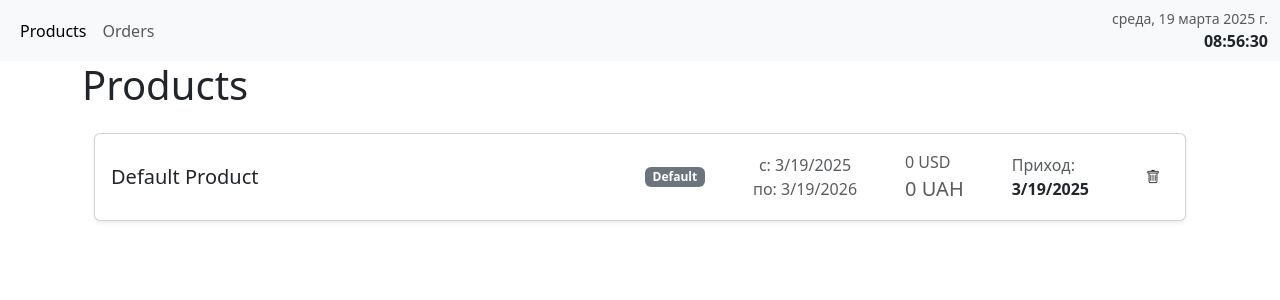
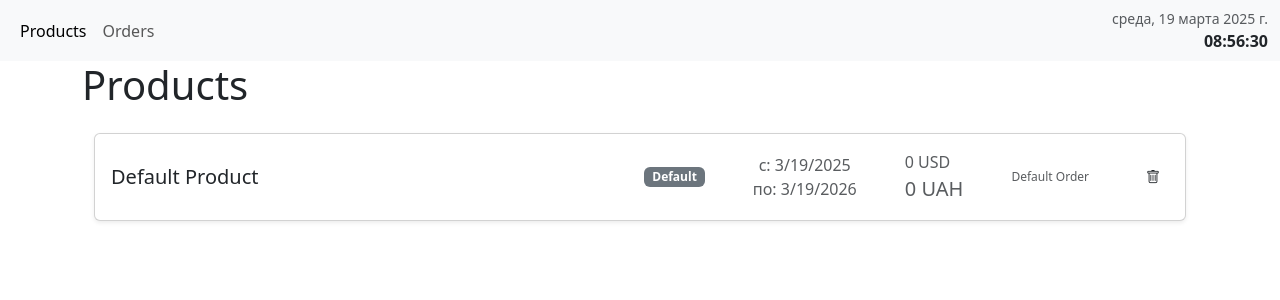
Before and after one commit to badday182/berkun-dzencode-test, a Next.js app in the folder my-app/: page /products in a window 1280 px wide. Shown: the top 300 px of the page. Built offline with nearby package versions, Linux system fonts and the light colour scheme.

Commit message:
Refactor data fetching in Orders and Products components; update state management and improve CSS styles for ProductsCard

```diff
--- a/my-app/src/app/orders/page.tsx
+++ b/my-app/src/app/orders/page.tsx
@@ -8,7 +8,6 @@ import {
 } from "@/lib/features/orders/ordersSlice";
 import { formatDate, formatDateShort } from "@/utils/formatDate";
 import getOrderStats from "@/utils/getOrderStats";
-import { Order, Product } from "@/types";
 import { ordersData, productsData } from "@/base/app";
 import { useAppDispatch, useAppSelector } from "@/lib/hooks";
 import OrderCard from "@/components/orderCard";
@@ -40,8 +39,8 @@ const Orders = () => {
       try {
         // Simulating fetching the data
 
-        dispatch(setOrders(ordersData));
-        dispatch(setProducts(productsData));
+        !!orders ? dispatch(setOrders(ordersData)) : null;
+        !!products ? dispatch(setProducts(productsData)) : null;
         setLoading(false);
       } catch (error) {
         console.error("Error fetching data:", error);
--- a/my-app/src/app/products/page.tsx
+++ b/my-app/src/app/products/page.tsx
@@ -1,6 +1,40 @@
+"use client";
+
 import ProductsCard from "@/components/productsCard";
+import {
+  setOrders,
+  setProducts,
+} from "@/lib/features/dataOrdersAndProducts/ordersAndProductsSlice";
+import { useAppDispatch, useAppSelector } from "@/lib/hooks";
+import { useEffect, useState } from "react";
+import { ordersData, productsData } from "@/base/app";
 
 const Products = () => {
+  const [loading, setLoading] = useState(true);
+  const orders = useAppSelector((state) => state.ordersAndProductsData.orders);
+  const products = useAppSelector(
+    (state) => state.ordersAndProductsData.products
+  );
+
+  const dispatch = useAppDispatch();
+  useEffect(() => {
+    // In a real application need fetch data
+    // This is a demonstration
+    const fetchData = async () => {
+      try {
+        // Simulating fetching the data
+
+        !!orders ? dispatch(setOrders(ordersData)) : null;
+        !!products ? dispatch(setProducts(productsData)) : null;
+        setLoading(false);
+      } catch (error) {
+        console.error("Error fetching data:", error);
+        setLoading(false);
+      }
+    };
+
+    fetchData();
+  }, []);
   return (
     <div className="container">
       <h1 className="mb-4">Products</h1>
--- a/my-app/src/components/productsCard/index.module.css
+++ b/my-app/src/components/productsCard/index.module.css
@@ -2,11 +2,15 @@
   transition: box-shadow 0.3s ease;
 }
 
-.type {
+.wordWrap {
   max-width: 125px;
   white-space: pre-wrap; /* Учитывает пробелы и переносы строк */
   word-wrap: break-word; /* Перенос длинных слов */
   /* word-break: break-all;  */
+}
+
+.smallFontSize {
+  font-size: 12px;
 }
 
 .card:hover {
--- a/my-app/src/components/productsCard/index.tsx
+++ b/my-app/src/components/productsCard/index.tsx
@@ -1,6 +1,10 @@
+"use client";
+
 import { Product } from "@/types";
 import styles from "./index.module.css";
-
+import { useAppSelector } from "@/lib/hooks";
+import clsx from "clsx";
+import { usePathname } from "next/navigation";
 const defaultProduct: Product = {
   id: 0,
   serialNumber: 7777777777,
@@ -34,8 +38,18 @@ const ProductCard: React.FC<{ product?: Product }> = ({
     product.guarantee.start
   ).toLocaleDateString();
   const guaranteeEndDate = new Date(product.guarantee.end).toLocaleDateString();
-  const receiptDate = new Date(product.date).toLocaleDateString();
+  // const receiptDate = new Date(product.date).toLocaleDateString();
 
+  const orders = useAppSelector((state) => state.ordersAndProductsData.orders);
+
+  const orderTitle =
+    orders.find((order) => order.id === product.order)?.title ||
+    "Default Order";
+
+  const isOpenAsideContainer = useAppSelector(
+    (state) => state.orders.isOpenAsideContainer
+  );
+  const pathname = usePathname();
   return (
     <div className={`card shadow-sm flex-grow-1 ${styles.card}`}>
       <div className="card-body">
@@ -46,7 +60,7 @@ const ProductCard: React.FC<{ product?: Product }> = ({
             <div className="d-flex justify-content-between align-items-center gap-3 flex-grow-1">
               <h5 className="card-title flex-grow-1 m-0">{product.title}</h5>
               <span
-                className={`badge bg-secondary flex-shrink-0 ${styles.type}`}
+                className={`badge bg-secondary flex-shrink-0 ${styles.wordWrap}`}
               >
                 {product.type}
               </span>
@@ -72,9 +86,17 @@ const ProductCard: React.FC<{ product?: Product }> = ({
               </div>
             </div>
 
-            <div className="d-flex flex-column flex-shrink-0">
-              <div className="text-muted">Приход:</div>
-              <div className="fw-semibold">{receiptDate}</div>
+            <div
+              className={clsx(
+                "text-muted d-flex flex-column flex-shrink-0",
+                styles.wordWrap,
+                styles.smallFontSize,
+                {
+                  "d-none": isOpenAsideContainer && pathname === "/orders",
+                }
+              )}
+            >
+              {orderTitle}
             </div>
           </div>
 
```
Also changed, not shown: my-app/src/hooks/useFetchData.js (added).
